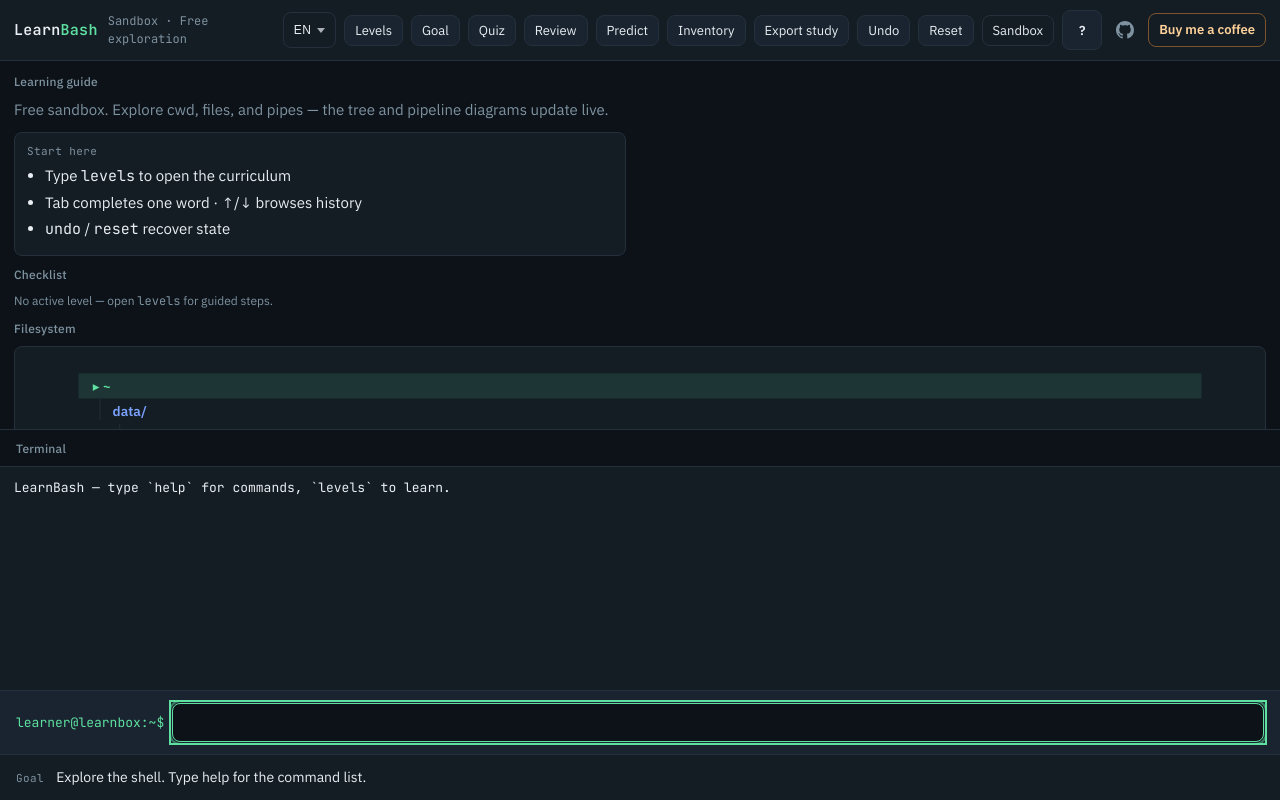
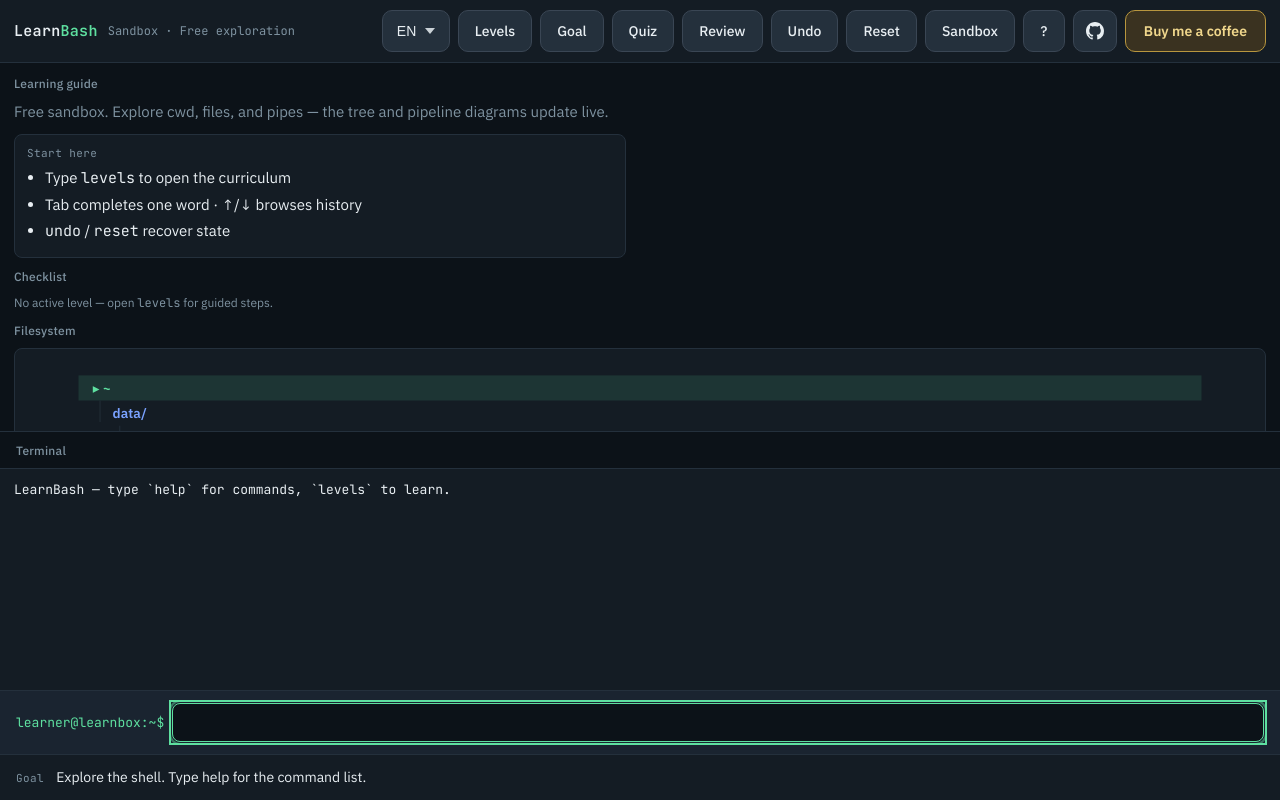
Before and after one commit to alisadeghiaghili/learn-bash, a website: page index.html in a window 1280 px wide. Drawn offline with Linux system fonts and the light colour scheme.

Commit message:
style: match learn-dvc toolbar pill buttons and coffee accent

```diff
--- a/src/style/main.css
+++ b/src/style/main.css
@@ -109,32 +109,34 @@ pre,
 }
 
 .lang-btn {
-  min-width: 3.2rem;
-  min-height: 36px;
-  padding: 6px 10px;
-  font-size: 12px;
-  letter-spacing: 0.04em;
-  border: 1px solid var(--line);
-  border-radius: 8px;
-  background: transparent;
-  color: inherit;
+  min-width: 4.2rem;
+  min-height: 42px;
+  padding: 8px 14px;
+  font-size: 14px;
+  font-weight: 500;
+  letter-spacing: 0.02em;
+  border: 1px solid #3a4654;
+  border-radius: 10px;
+  background: #24303c;
+  color: var(--ink);
   cursor: pointer;
   display: inline-flex;
   align-items: center;
-  gap: 6px;
+  gap: 8px;
 }
 
 .lang-btn:hover {
-  border-color: var(--accent);
+  border-color: #5a6a7c;
+  background: #2c3a48;
 }
 
 .lang-caret {
   width: 0;
   height: 0;
-  border-inline-start: 4px solid transparent;
-  border-inline-end: 4px solid transparent;
-  border-top: 5px solid currentColor;
-  opacity: 0.7;
+  border-inline-start: 5px solid transparent;
+  border-inline-end: 5px solid transparent;
+  border-top: 6px solid currentColor;
+  opacity: 0.85;
 }
 
 .lang-dropdown {
@@ -144,7 +146,7 @@ pre,
   inset-inline-end: 0;
   flex-direction: column;
   gap: 4px;
-  min-width: 88px;
+  min-width: 96px;
   padding: 6px;
   background: var(--surface);
   border: 1px solid var(--line);
@@ -174,7 +176,7 @@ pre,
   color: inherit;
   cursor: pointer;
   text-align: start;
-  font-size: 12px;
+  font-size: 13px;
   letter-spacing: 0.04em;
 }
 
@@ -191,9 +193,9 @@ pre,
   display: none;
   width: 42px;
   height: 42px;
-  border: 1px solid var(--line);
-  border-radius: 8px;
-  background: transparent;
+  border: 1px solid #3a4654;
+  border-radius: 10px;
+  background: #24303c;
   color: var(--ink);
   cursor: pointer;
   align-items: center;
@@ -227,67 +229,99 @@ pre,
   top: 6px;
 }
 
+/* Toolbar pills — same as learn-dvc screenshot */
 .nav-drawer {
   display: contents;
 }
 
 .nav-drawer button {
   font-family: var(--sans);
-  font-size: 13px;
+  font-size: 14px;
+  font-weight: 500;
   color: var(--ink);
-  background: var(--surface-2);
-  border: 1px solid var(--line);
-  border-radius: var(--radius);
-  padding: 6px 10px;
+  background: #24303c;
+  border: 1px solid #3a4654;
+  border-radius: 10px;
+  padding: 8px 16px;
+  min-height: 42px;
   cursor: pointer;
+  white-space: nowrap;
 }
 
 .nav-drawer button:hover,
 .nav-drawer button:focus-visible {
-  border-color: var(--accent);
+  border-color: #5a6a7c;
+  background: #2c3a48;
   outline: none;
 }
 
 .nav-drawer button.ghost {
-  background: transparent;
+  background: #24303c;
 }
 
 .help-btn {
-  width: 40px;
-  height: 40px;
-  min-width: 40px;
-  border: 1px solid var(--line);
-  border-radius: 50%;
-  background: transparent;
+  width: 42px;
+  height: 42px;
+  min-width: 42px;
+  min-height: 42px;
+  padding: 0;
+  border: 1px solid #3a4654;
+  border-radius: 10px;
+  background: #24303c;
   color: var(--ink);
   cursor: pointer;
-  font-weight: 700;
+  font-weight: 600;
+  font-size: 16px;
+  display: inline-flex;
+  align-items: center;
+  justify-content: center;
+}
+
+.help-btn:hover {
+  border-color: #5a6a7c;
+  background: #2c3a48;
 }
 
 .tb-link {
   display: inline-flex;
   align-items: center;
-  color: var(--muted);
+  justify-content: center;
+  color: var(--ink);
   text-decoration: none;
-  padding: 6px;
-  font-size: 13px;
+  min-height: 42px;
+  min-width: 42px;
+  padding: 8px 14px;
+  font-family: var(--sans);
+  font-size: 14px;
+  font-weight: 500;
+  border: 1px solid #3a4654;
+  border-radius: 10px;
+  background: #24303c;
 }
 
 .tb-link:hover {
+  border-color: #5a6a7c;
+  background: #2c3a48;
   color: var(--ink);
 }
 
+.tb-link.gh {
+  padding: 8px 12px;
+}
+
 .tb-link.support {
-  color: #ffd29a;
-  border: 1px solid color-mix(in srgb, #ff8c1a 40%, var(--line));
-  border-radius: var(--radius);
-  padding: 6px 10px;
+  color: #f0d78c;
+  background: #3a3220;
+  border-color: #b8963e;
+  padding: 8px 18px;
   font-weight: 600;
+  min-width: auto;
 }
 
 .tb-link.support:hover {
-  border-color: var(--neon);
-  color: var(--ink);
+  border-color: #e0c060;
+  background: #4a4028;
+  color: #ffe9a8;
 }
 
 .btn.ghost {
--- a/src/ui/app.js
+++ b/src/ui/app.js
@@ -282,12 +282,9 @@ function layoutHTML() {
           <button type="button" data-action="goal">${escapeHtml(u.goal)}</button>
           <button type="button" data-action="quiz">${escapeHtml(u.quiz)}</button>
           <button type="button" data-action="review">${escapeHtml(u.review)}</button>
-          <button type="button" data-action="predict">${escapeHtml(u.predict)}</button>
-          <button type="button" data-action="inventory">${escapeHtml(u.inventory)}</button>
-          <button type="button" data-action="export-study">${escapeHtml(u.exportStudy)}</button>
           <button type="button" data-action="undo">${escapeHtml(u.undo)}</button>
           <button type="button" data-action="reset">${escapeHtml(u.reset)}</button>
-          <button type="button" data-action="sandbox" class="ghost">${escapeHtml(u.sandboxBtn)}</button>
+          <button type="button" data-action="sandbox">${escapeHtml(u.sandboxBtn)}</button>
           <button type="button" class="help-btn" data-action="help" title="${escapeHtml(u.help)}" aria-label="${escapeHtml(u.help)}">?</button>
           <a class="tb-link gh" href="https://github.com/alisadeghiaghili/learn-bash" target="_blank" rel="noopener noreferrer" title="${escapeHtml(u.githubTitle)}" aria-label="GitHub"><svg class="gh-mark" viewBox="0 0 16 16" aria-hidden="true" width="18" height="18"><path fill="currentColor" d="M8 0C3.58 0 0 3.58 0 8c0 3.54 2.29 6.53 5.47 7.59.4.07.55-.17.55-.38 0-.19-.01-.82-.01-1.49-2.01.37-2.53-.49-2.69-.94-.09-.23-.48-.94-.82-1.13-.28-.15-.68-.52-.01-.53.63-.01 1.08.58 1.23.82.72 1.21 1.87.87 2.33.66.07-.52.28-.87.51-1.07-1.78-.2-3.64-.89-3.64-3.95 0-.87.31-1.59.82-2.15-.08-.2-.36-1.02.08-2.12 0 0 .67-.21 2.2.82.64-.18 1.32-.27 2-.27s1.36.09 2 .27c1.53-1.04 2.2-.82 2.2-.82.44 1.1.16 1.92.08 2.12.51.56.82 1.27.82 2.15 0 3.07-1.87 3.75-3.65 3.95.29.25.54.73.54 1.48 0 1.07-.01 1.93-.01 2.2 0 .21.15.46.55.38A8.013 8.013 0 0 0 16 8c0-4.42-3.58-8-8-8z"/></svg></a>
           <a class="tb-link support" href="https://www.buymeacoffee.com/alisadeghil" target="_blank" rel="noopener noreferrer" title="${escapeHtml(u.supportTitle)}">${escapeHtml(u.support)}</a>
```
